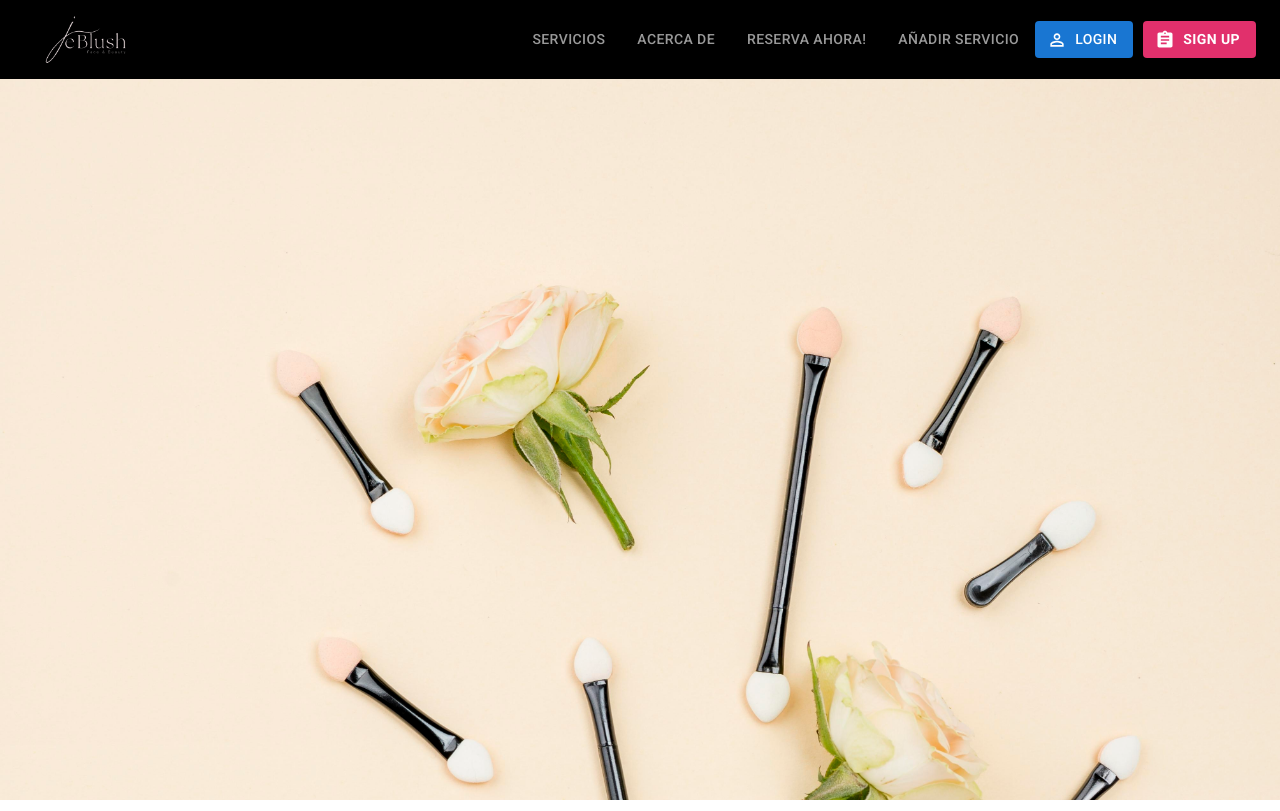
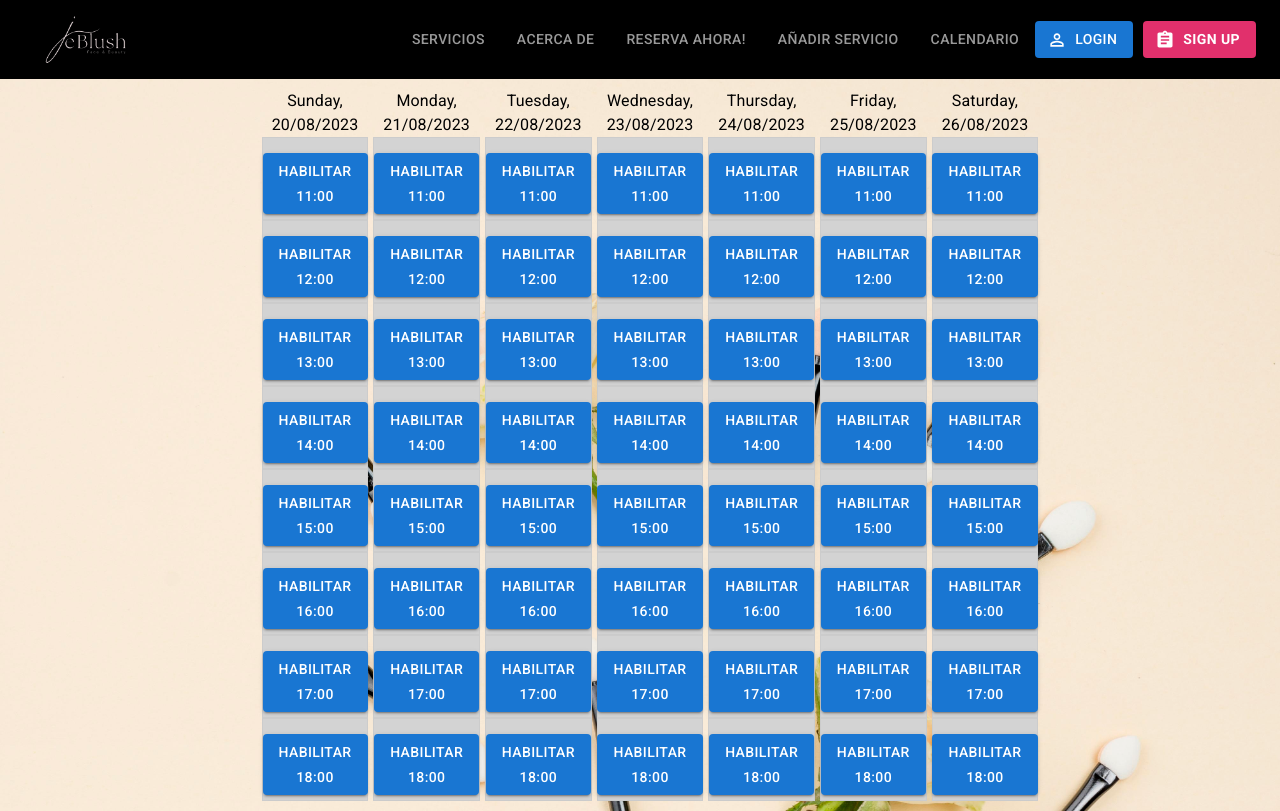
Before and after one commit to Andresfrla/unibook-pro-client, a React (Create React App) app: page /calendario in a window 1280 px wide. Built offline with nearby package versions, Linux system fonts and the light colour scheme.

Commit message:
Add the calendar grid

```diff
--- a/src/App.js
+++ b/src/App.js
@@ -11,6 +11,7 @@ import About from './pages/About';
 import ServiceDetail from './pages/ServiceDetail';
 import AddService from './pages/AddService';
 import EditServices from './pages/EditServices';
+import CalendarGrid from './pages/CalendarGrid';
 
 
 function App() {
@@ -27,6 +28,7 @@ function App() {
         <Route path='/añadir-servicio' element={<AddService/>}/>
         <Route path='/servicios/:serviceId' element={<ServiceDetail/>}/>
         <Route path='/servicios/editar/:serviceId' element={<EditServices/>}/>
+        <Route path='/calendario' element={<CalendarGrid/>}/>
       </Routes>
     </div>
   );
--- a/src/components/Navbar.jsx
+++ b/src/components/Navbar.jsx
@@ -37,6 +37,7 @@ const Navbar = () => {
                                 <Tab label="Acerca de" value="/acerca-de" to="acerca-de" component={Link}/>
                                 <Tab label="Reserva ahora!" value="/reserva-ahora" to="/reserva-ahora" component={Link}/>
                                 <Tab label="Añadir servicio" value="/añadir-servicio" to="/añadir-servicio" component={Link}/>
+                                <Tab label="Calendario" value="/calendario" to="/calendario" component={Link}/>
                             </Tabs>
                             </div>
 
--- a/src/index.css
+++ b/src/index.css
@@ -19,3 +19,36 @@ body {
   background-size: cover; /* Ajusta la imagen para cubrir todo el fondo */
   background-repeat: repeat; /* Evita que la imagen se repita */
 }
+
+.calendar-grid {
+  display: grid;
+  gap: 5px;
+  margin-top: 100px;
+  margin: 10px;
+}
+
+.day-column {
+  display: flex;
+  flex-direction: column;
+}
+
+.hour-block {
+  border: 1px solid #ccc;
+  padding: 5px;
+  display: flex;
+  flex-direction: column;
+  align-items: center;
+  text-align: center;
+}
+
+.enabled {
+  background-color: lightgreen;
+}
+
+.disabled {
+  background-color: lightgray;
+}
+
+.hour-block button {
+  margin-top: 10px;
+}
--- /dev/null
+++ b/src/pages/CalendarGrid.jsx
@@ -0,0 +1,55 @@
+import React, { useState, useEffect } from 'react';
+import { Grid, Typography, Button } from '@mui/material';
+import { format, addDays } from 'date-fns';
+
+const CalendarGrid = () => {
+  const [enabledHours, setEnabledHours] = useState([]);
+  const [weekDays, setWeekDays] = useState([]);
+
+  useEffect(() => {
+    const today = new Date();
+    const days = [];
+    for (let i = 0; i < 7; i++) {
+      days.push(addDays(today, i));
+    }
+    setWeekDays(days);
+  }, []);
+
+  const hours = [];
+  for (let i = 11; i <= 18; i++) {
+    hours.push(`${i}:00`);
+  }
+
+  const toggleHour = (day, hour) => {
+    if (enabledHours.includes(`${format(day, 'yyyy-MM-dd')}-${hour}`)) {
+      setEnabledHours(enabledHours.filter((item) => item !== `${format(day, 'yyyy-MM-dd')}-${hour}`));
+    } else {
+      setEnabledHours([...enabledHours, `${format(day, 'yyyy-MM-dd')}-${hour}`]);
+    }
+  };
+
+  return (
+    <Grid container className="calendar-grid" alignItems="center" justifyContent="center">
+      {weekDays.map((day) => (
+        <Grid item key={format(day, 'yyyy-MM-dd')} xs={11} sm={1} >
+          <Typography variant="body1">{format(day, 'EEEE, dd/MM/yyyy')}</Typography>
+          {hours.map((hour) => (
+            <div
+              key={`${format(day, 'yyyy-MM-dd')}-${hour}`}
+              className={`hour-block ${enabledHours.includes(`${format(day, 'yyyy-MM-dd')}-${hour}`) ? 'enabled' : 'disabled'}`}
+              onClick={() => toggleHour(day, hour)}
+            >
+              <Button variant="contained" size="medium">
+                {enabledHours.includes(`${format(day, 'yyyy-MM-dd')}-${hour}`) ? 'Deshabilitar' : 'Habilitar'}
+                <br />
+                {hour}
+              </Button>
+            </div>
+          ))}
+        </Grid>
+      ))}
+    </Grid>
+  );
+};
+
+export default CalendarGrid;
```
